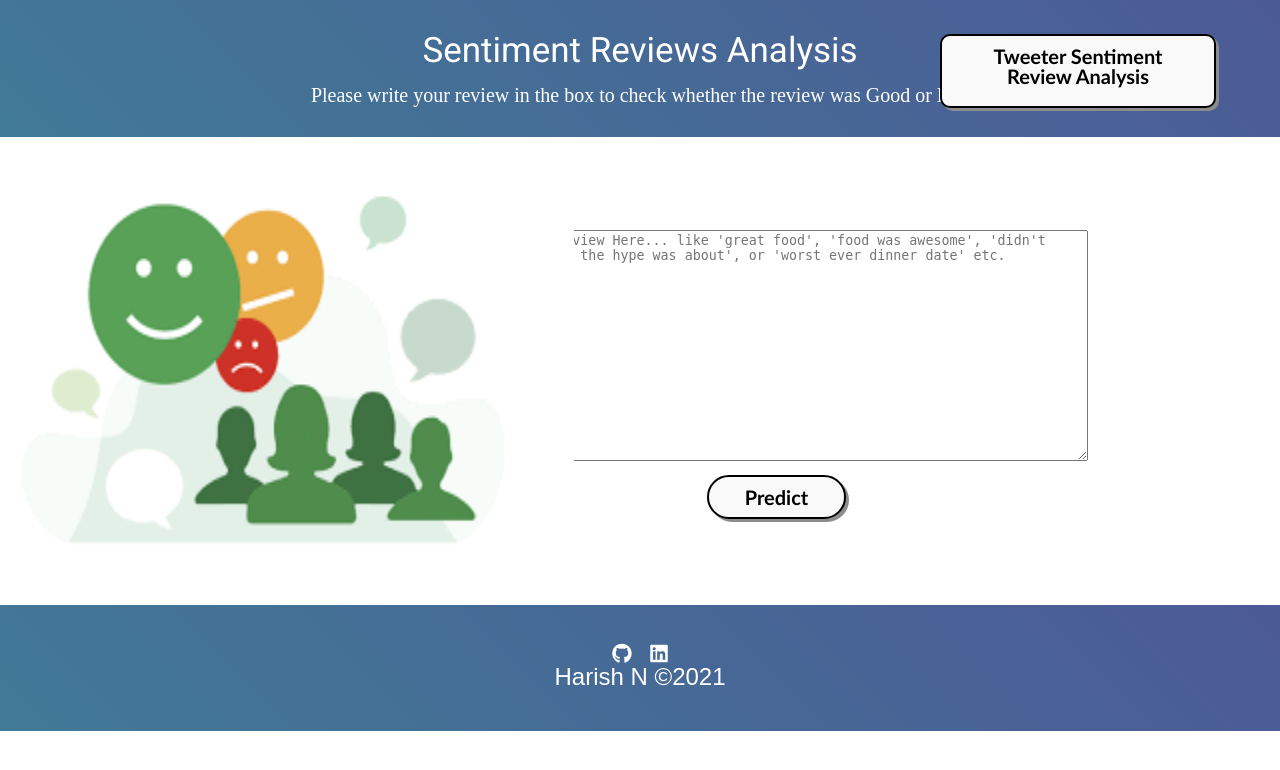
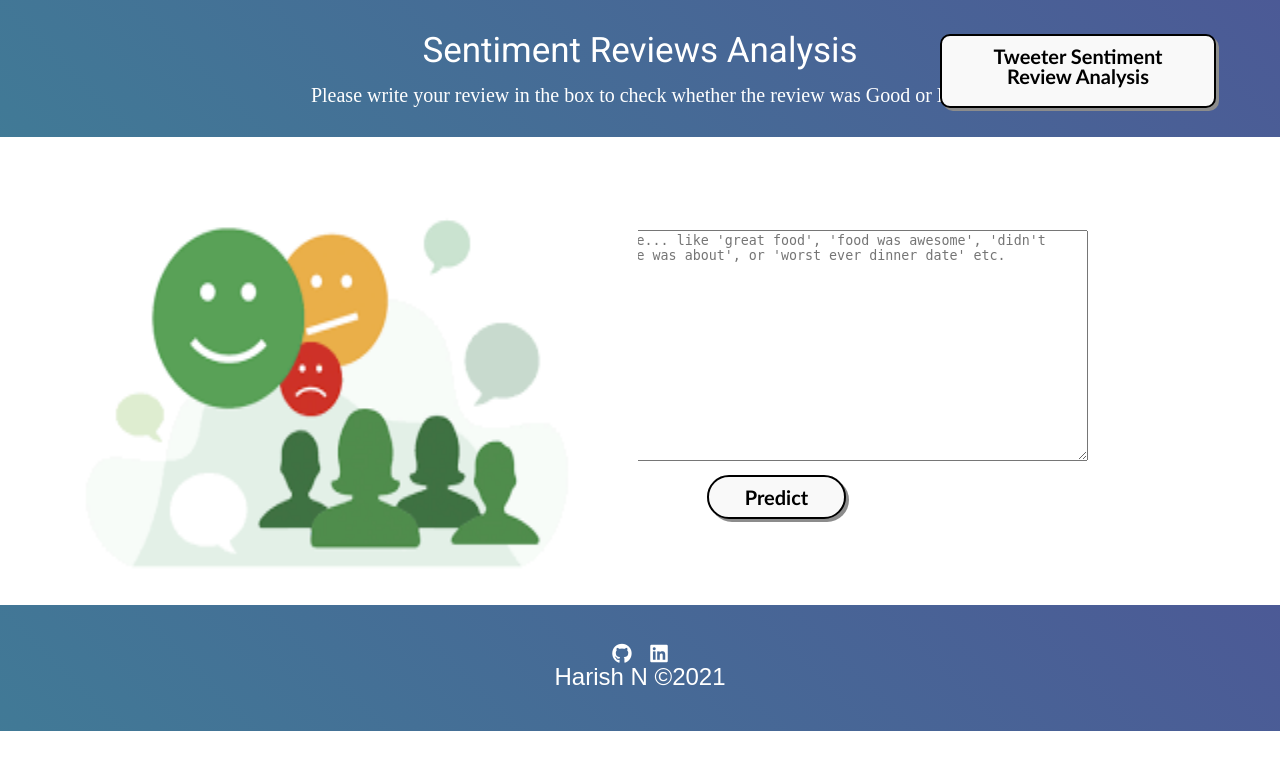
Before and after one commit to nharish615/Sentiment-analysis, a Flask app: page / in a window 1280 px wide. Shown: the top 770 px of the page. Run offline with Flask 2, Linux system fonts and the light colour scheme; parts of the project's set-up code (start-up, migrations or seed data) failed here and were passed over; some libraries are stand-ins or nearby versions.

Commit message:
Update styles.css

```diff
--- a/static/styles.css
+++ b/static/styles.css
@@ -63,8 +63,8 @@ body{
 
 .imgut{
 	position:absolute;
-	top:21%;
-	left:-2%;
+	top:24%;
+	left:3%;
 }
 
 .form-input {
```
